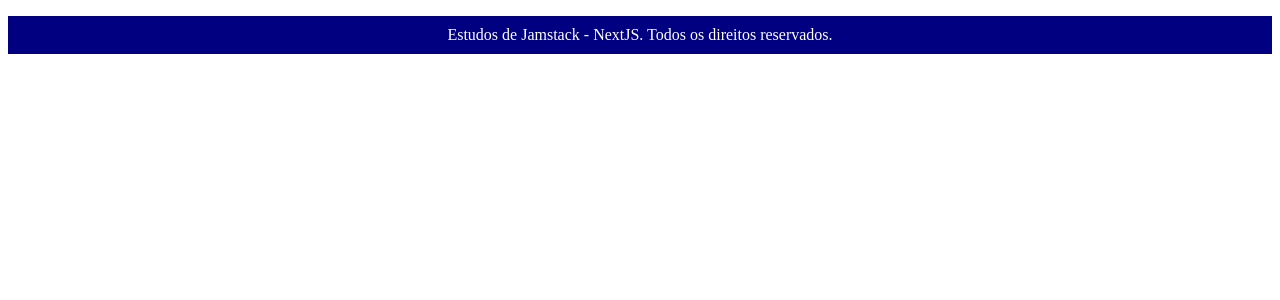
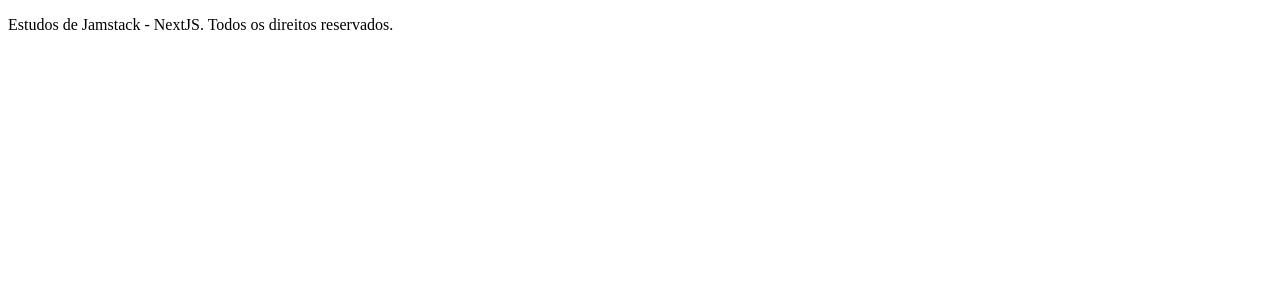
Before and after one commit to FlavioHaber/ProjetoFinalNextJS, a Next.js app: page /components/footer in a window 1280 px wide. Shown: the top 300 px of the page. Built offline with nearby package versions, Linux system fonts and the light colour scheme.

Commit message:
Add files via upload

```diff
--- a/pages/components/footer.tsx
+++ b/pages/components/footer.tsx
@@ -1,9 +1,9 @@
 import React from "react";
-import * as footerStyles from "../styles/footer.module.css"
+import "../styles/footer.module.css"
 
 export default function Footer(props:any) {
     return (
-        <p className={footerStyles.footer}>
+        <p className="footer">
             {props.copyrightYear} Estudos de Jamstack - NextJS. Todos os direitos reservados.
         </p>
     )
```
